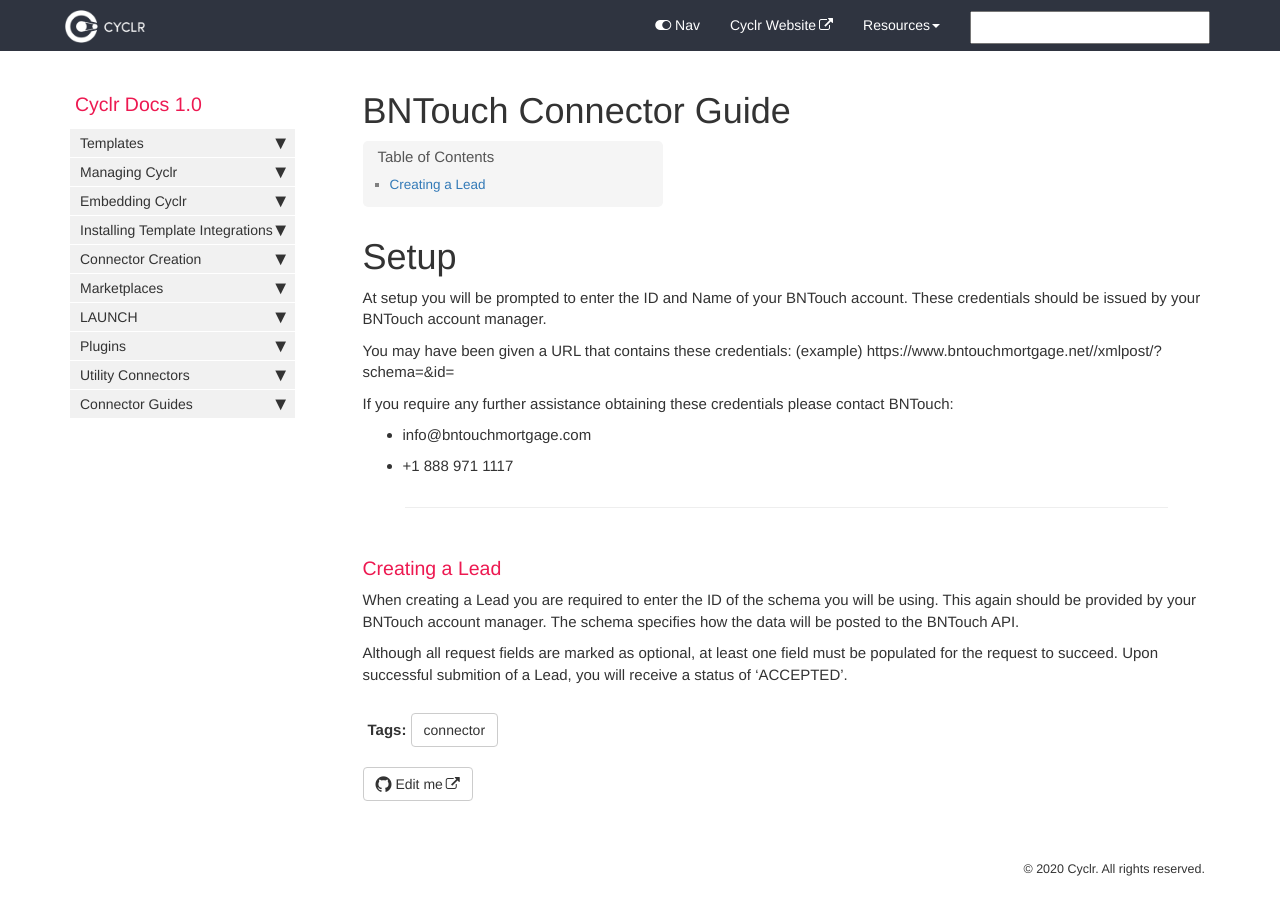
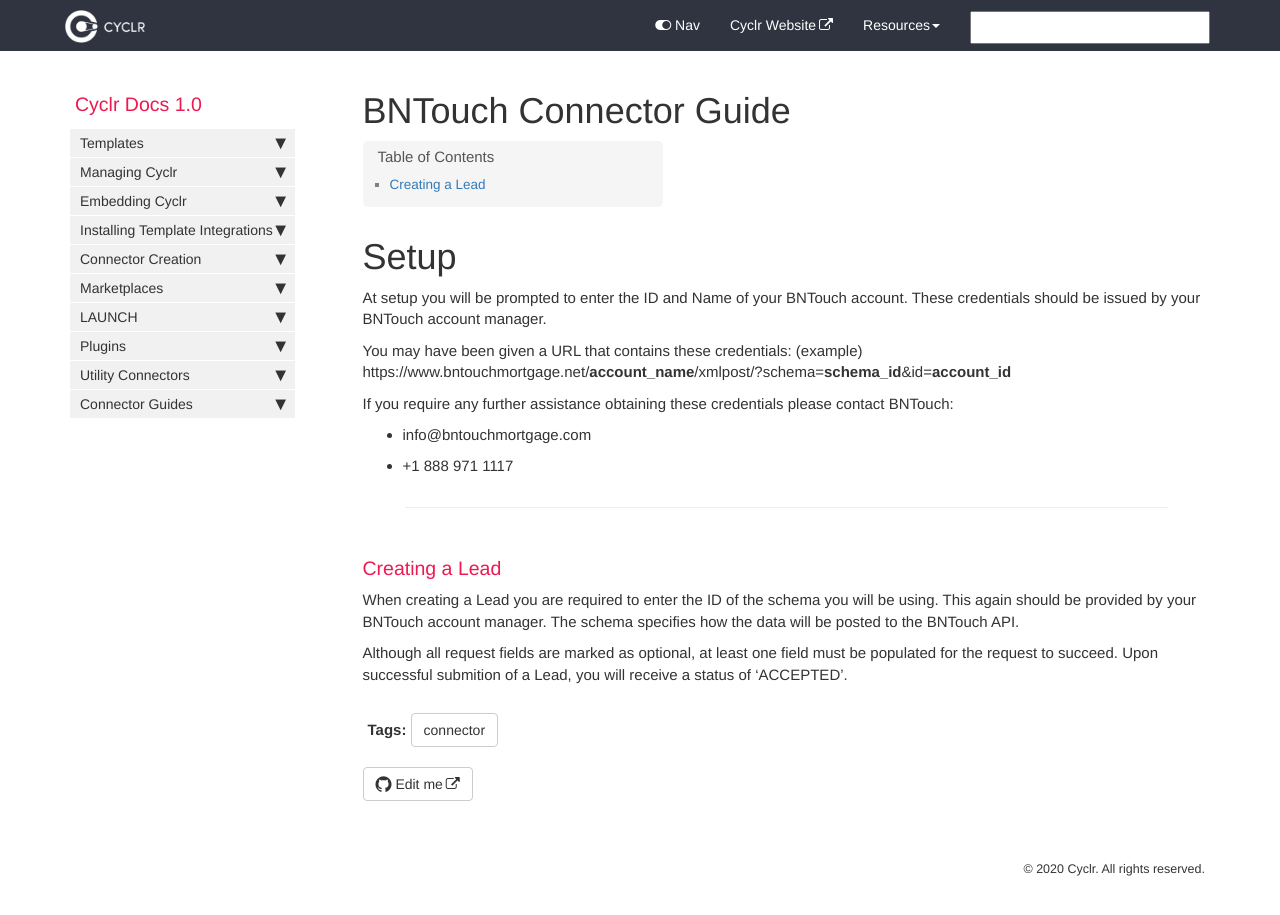
Before and after one commit to sneakysneak/docs, a Jekyll site: the page built from pages/connector-authentication/bntouch_docs.md, in a window 1280 px wide and 939 px high. Shown: the top 915 px of the window. Built offline with Jekyll 4.4.1, drawn with Linux system fonts in a browser that asks for light colours; nearby versions of some CDN libraries; comment, search, counter and statistics services are not loaded.

Commit message:
formatting change to example

```diff
--- a/pages/connector-authentication/bntouch_docs.md
+++ b/pages/connector-authentication/bntouch_docs.md
@@ -10,7 +10,7 @@ tags: [connector]
 At setup you will be prompted to enter the ID and Name of your BNTouch account. These credentials should be issued by your BNTouch account manager.
 
 You may have been given a URL that contains these credentials: (example)
-https://www.bntouchmortgage.net/<account_name>/xmlpost/?schema=<schema_id>&id=<account_id>
+https://www.bntouchmortgage.net/**account_name**/xmlpost/?schema=**schema_id**&id=**account_id**
 
 If you require any further assistance obtaining these credentials please contact BNTouch:
 
```
